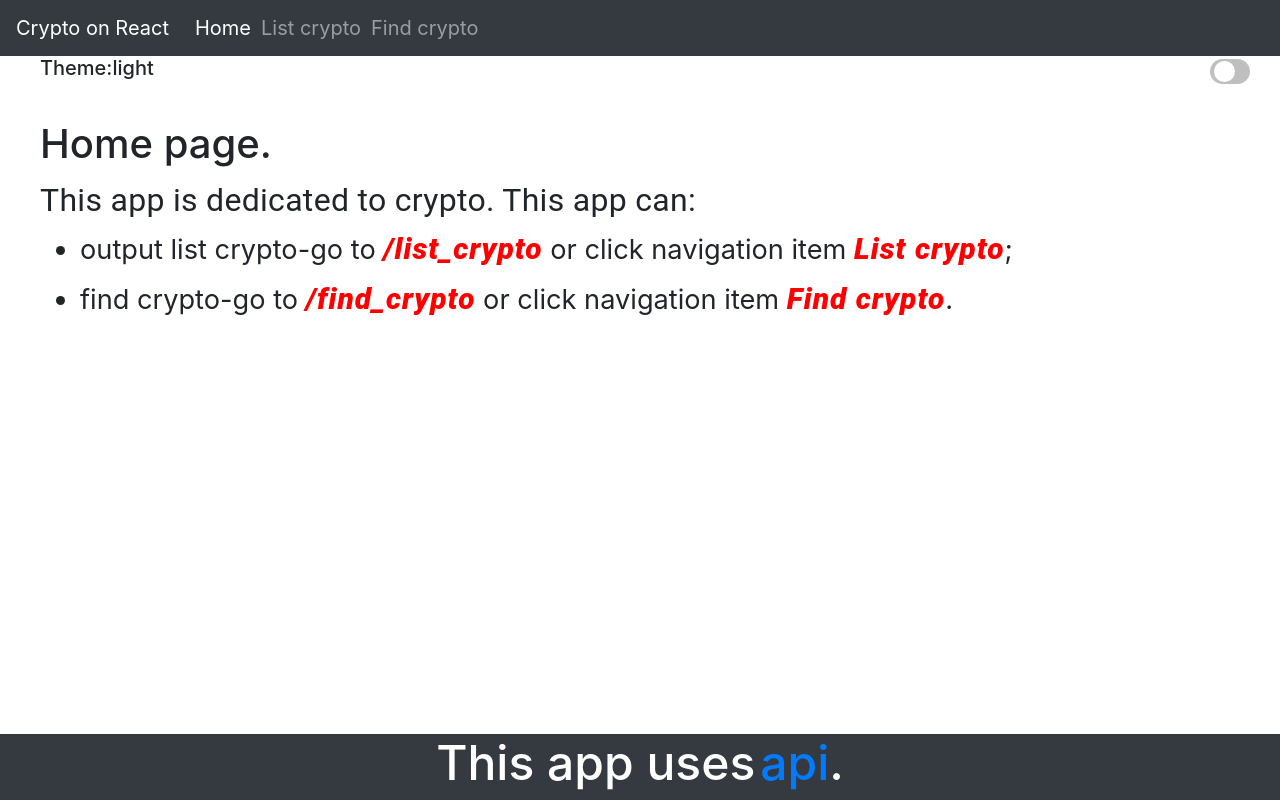
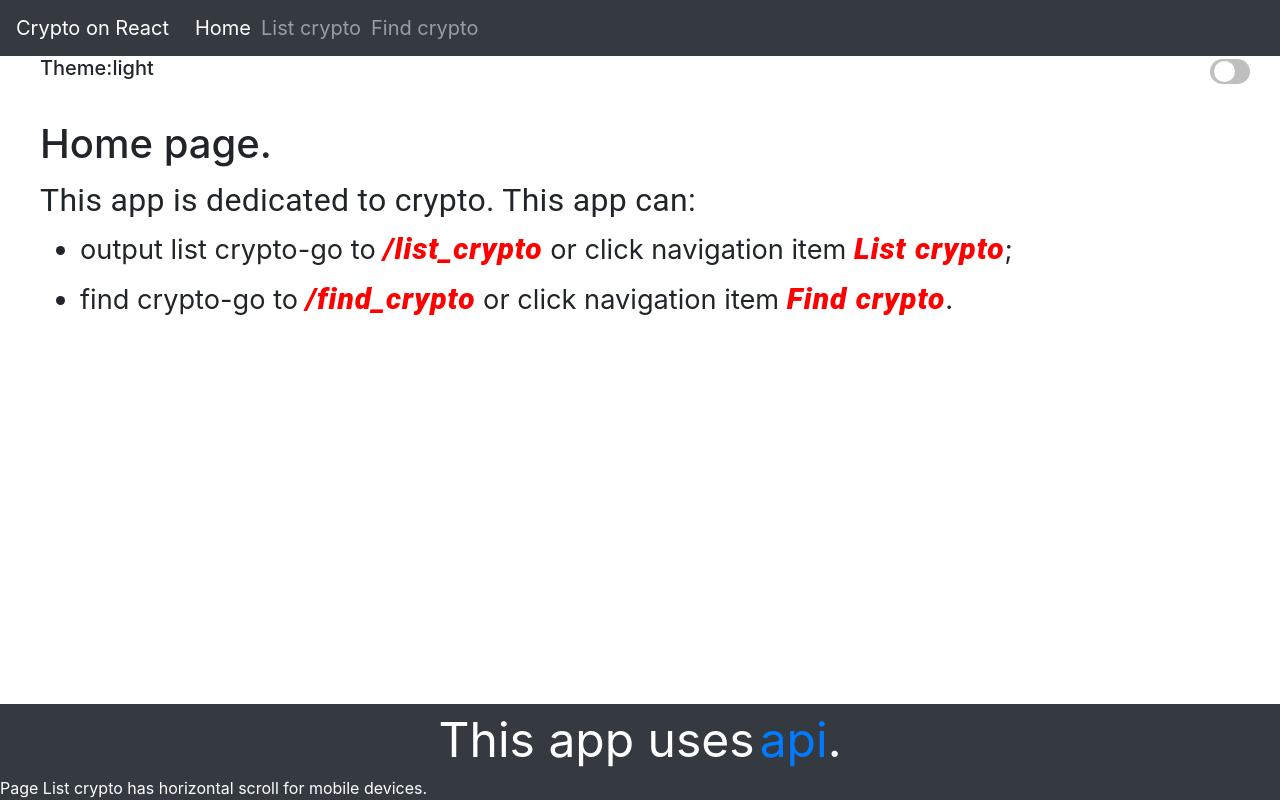
Before and after one commit to andrei1994rus/crypto-react, a React (Create React App) app: page /#/ in a window 1280 px wide. Built offline with nearby package versions, Linux system fonts and the light colour scheme.

Commit message:
refactor footer (text)

```diff
--- a/src/components/footer.js
+++ b/src/components/footer.js
@@ -2,10 +2,16 @@ import React from 'react';
 
 const footer=()=>
 (
-	<h1 id="footer_text">
-		This app uses <a className="link_api" href="https://github.com/hitbtc-com/hitbtc-api"
-		target="_blank" rel="noopener noreferrer">api</a>.
-	</h1>
+	<div>
+		<span id="footer_text">
+			This app uses <a className="link_api" href="https://github.com/hitbtc-com/hitbtc-api"
+			target="_blank" rel="noopener noreferrer">api</a>.
+		</span>
+		<span id="second_footer_text">
+			Page List crypto has horizontal scroll
+			for mobile devices.
+		</span>
+	</div>
 )
 
 export default footer;
```
